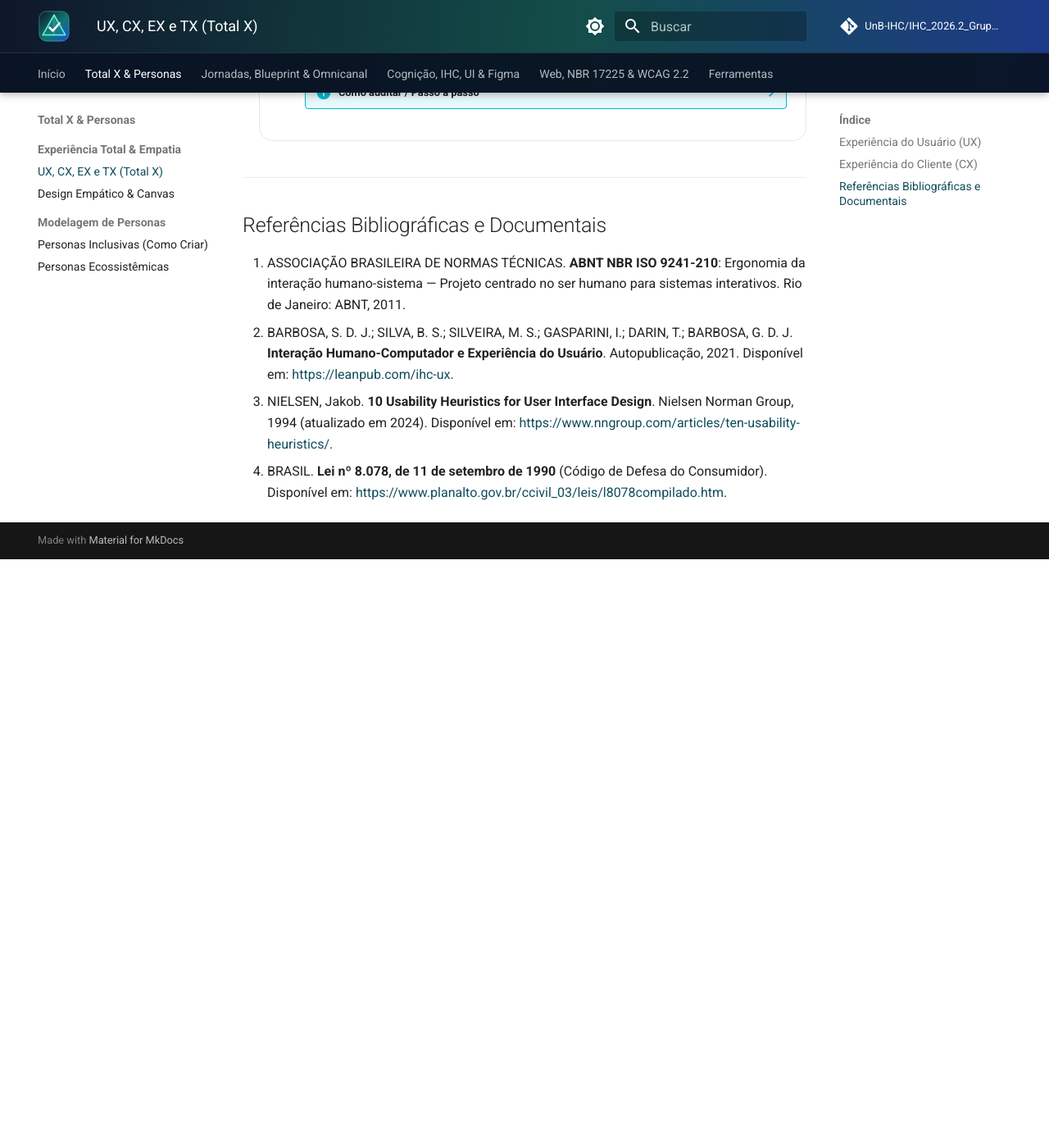
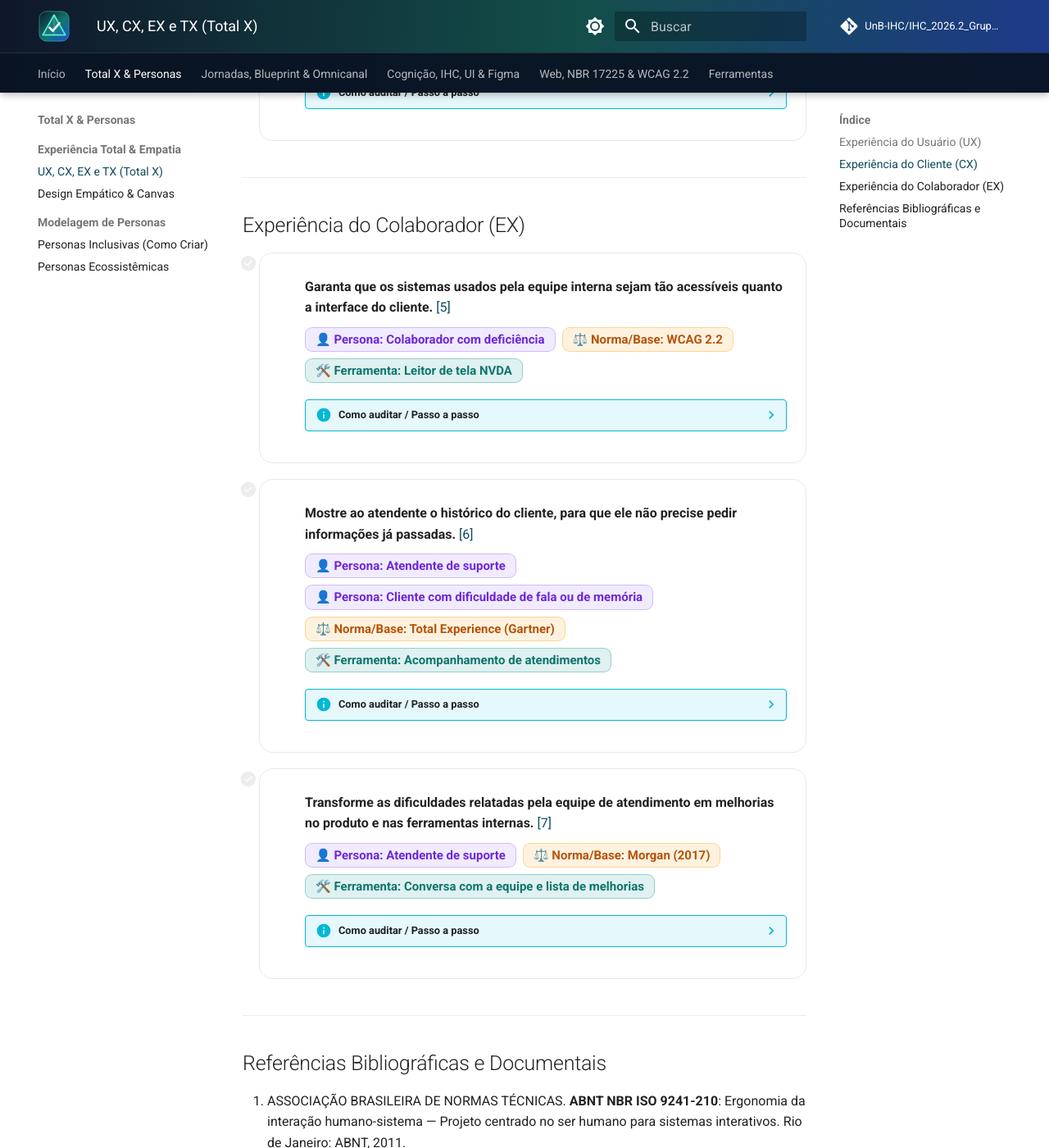
Before and after one commit to UnB-IHC/IHC_2026.2_Grupo10, an MkDocs documentation site: the page built from docs/01-totalx-personas/total-experience.md, in a window 1280 px wide and 1400 px high, scrolled down 2684 px. Shown: the whole window at 82% size. Built offline with MkDocs 1.6.1 and Material for MkDocs 9.7.7, drawn with Linux system fonts in a browser that asks for light colours; comment, search, counter and statistics services are not loaded; before the commit the page ends 3366 px from its top, so only the background shows below that; some of the changed text lies outside the part shown.

Commit message:
docs(#4): adiciona checklist de experiencia do colaborador (EX)

```diff
--- a/docs/01-totalx-personas/total-experience.md
+++ b/docs/01-totalx-personas/total-experience.md
@@ -46,9 +46,35 @@ Só que a experiência vai além da tela. A **Experiência do Cliente (CX)** inc
 
 ---
 
+## Experiência do Colaborador (EX)
+
+- [ ] **Garanta que os sistemas usados pela equipe interna sejam tão acessíveis quanto a interface do cliente.** [[5]](#ref-5)
+    - `👤 Persona: Colaborador com deficiência` `⚖️ Norma/Base: WCAG 2.2` `🛠️ Ferramenta: Leitor de tela NVDA`
+    ??? info "Como auditar / Passo a passo"
+        1. Faça uma tarefa comum do colaborador, como buscar um cliente e registrar um atendimento, usando só o teclado e um leitor de tela.
+        2. O critério é atendido quando a tarefa é concluída sem travar em nenhuma etapa.
+
+- [ ] **Mostre ao atendente o histórico do cliente, para que ele não precise pedir informações já passadas.** [[6]](#ref-6)
+    - `👤 Persona: Atendente de suporte` `👤 Persona: Cliente com dificuldade de fala ou de memória` `⚖️ Norma/Base: Total Experience (Gartner)` `🛠️ Ferramenta: Acompanhamento de atendimentos`
+    ??? info "Como auditar / Passo a passo"
+        1. Acompanhe alguns atendimentos ao lado do atendente.
+        2. Anote quantas vezes ele precisa perguntar algo que o cliente já tinha informado.
+        3. O critério é atendido quando o atendente tem as informações na tela e o cliente não precisa se repetir.
+
+- [ ] **Transforme as dificuldades relatadas pela equipe de atendimento em melhorias no produto e nas ferramentas internas.** [[7]](#ref-7)
+    - `👤 Persona: Atendente de suporte` `⚖️ Norma/Base: Morgan (2017)` `🛠️ Ferramenta: Conversa com a equipe e lista de melhorias`
+    ??? info "Como auditar / Passo a passo"
+        1. Verifique se existe um jeito fácil de a equipe relatar problemas frequentes.
+        2. O critério é atendido quando há exemplos de melhorias que surgiram desses relatos.
+
+---
+
 ## Referências Bibliográficas e Documentais
 
 1. <a id="ref-1"></a> ASSOCIAÇÃO BRASILEIRA DE NORMAS TÉCNICAS. **ABNT NBR ISO 9241-210**: Ergonomia da interação humano-sistema — Projeto centrado no ser humano para sistemas interativos. Rio de Janeiro: ABNT, 2011.
 2. <a id="ref-2"></a> BARBOSA, S. D. J.; SILVA, B. S.; SILVEIRA, M. S.; GASPARINI, I.; DARIN, T.; BARBOSA, G. D. J. **Interação Humano-Computador e Experiência do Usuário**. Autopublicação, 2021. Disponível em: <https://leanpub.com/ihc-ux>.
 3. <a id="ref-3"></a> NIELSEN, Jakob. **10 Usability Heuristics for User Interface Design**. Nielsen Norman Group, 1994 (atualizado em 2024). Disponível em: <https://www.nngroup.com/articles/ten-usability-heuristics/>.
 4. <a id="ref-4"></a> BRASIL. **Lei nº 8.078, de 11 de setembro de 1990** (Código de Defesa do Consumidor). Disponível em: <https://www.planalto.gov.br/ccivil_03/leis/l8078compilado.htm>.
+5. <a id="ref-5"></a> W3C. **Web Content Accessibility Guidelines (WCAG) 2.2**. 2023. Disponível em: <https://www.w3.org/TR/WCAG22/>.
+6. <a id="ref-6"></a> GARTNER. **Gartner Identifies the Top Strategic Technology Trends for 2021**. 2020. Disponível em: <https://www.gartner.com/en/newsroom/press-releases/2020-10-19-gartner-identifies-the-top-strategic-technology-trends-for-2021>.
+7. <a id="ref-7"></a> MORGAN, Jacob. **The Employee Experience Advantage**. Hoboken: Wiley, 2017.
```
